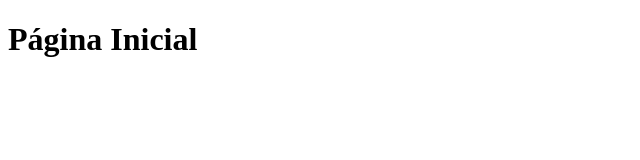
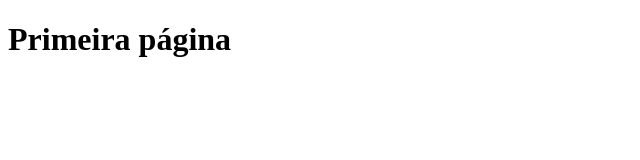
Before and after one commit to PedroBelasco/repositorio-teste1, a plain HTML site: page index.html in a window 1280 px wide. Shown: the whole page, without its empty margins (0-640 px from the left). Drawn offline with Linux system fonts and the light colour scheme.

Commit message:
Mudança no h1

```diff
--- a/index.html
+++ b/index.html
@@ -6,6 +6,6 @@
     <title>Document</title>
 </head>
 <body>
-    <h1>Página Inicial</h1>
+ <h1>Primeira página</h1>
 </body>
 </html>
```
